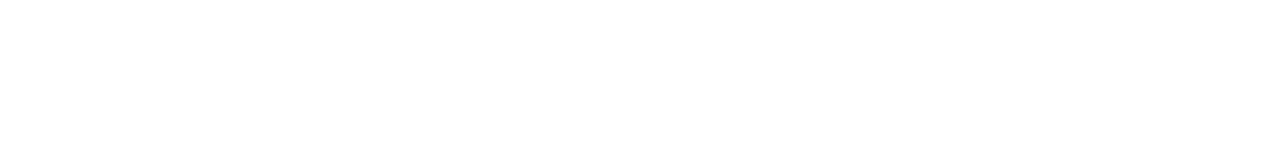
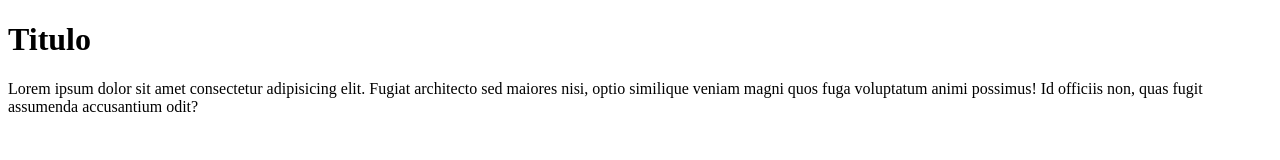
Before and after one commit to Markkozxd127/pruebaGithub, a plain HTML site: page index.html in a window 1280 px wide. Drawn offline with Linux system fonts and the light colour scheme.

Commit message:
agregue title end paraownfi

```diff
--- a/index.html
+++ b/index.html
@@ -6,6 +6,7 @@
     <title>Document</title>
 </head>
 <body>
-    <h1></h1>
+    <h1>Titulo</h1>
+    <p>Lorem ipsum dolor sit amet consectetur adipisicing elit. Fugiat architecto sed maiores nisi, optio similique veniam magni quos fuga voluptatum animi possimus! Id officiis non, quas fugit assumenda accusantium odit?</p>
 </body>
 </html>
```
